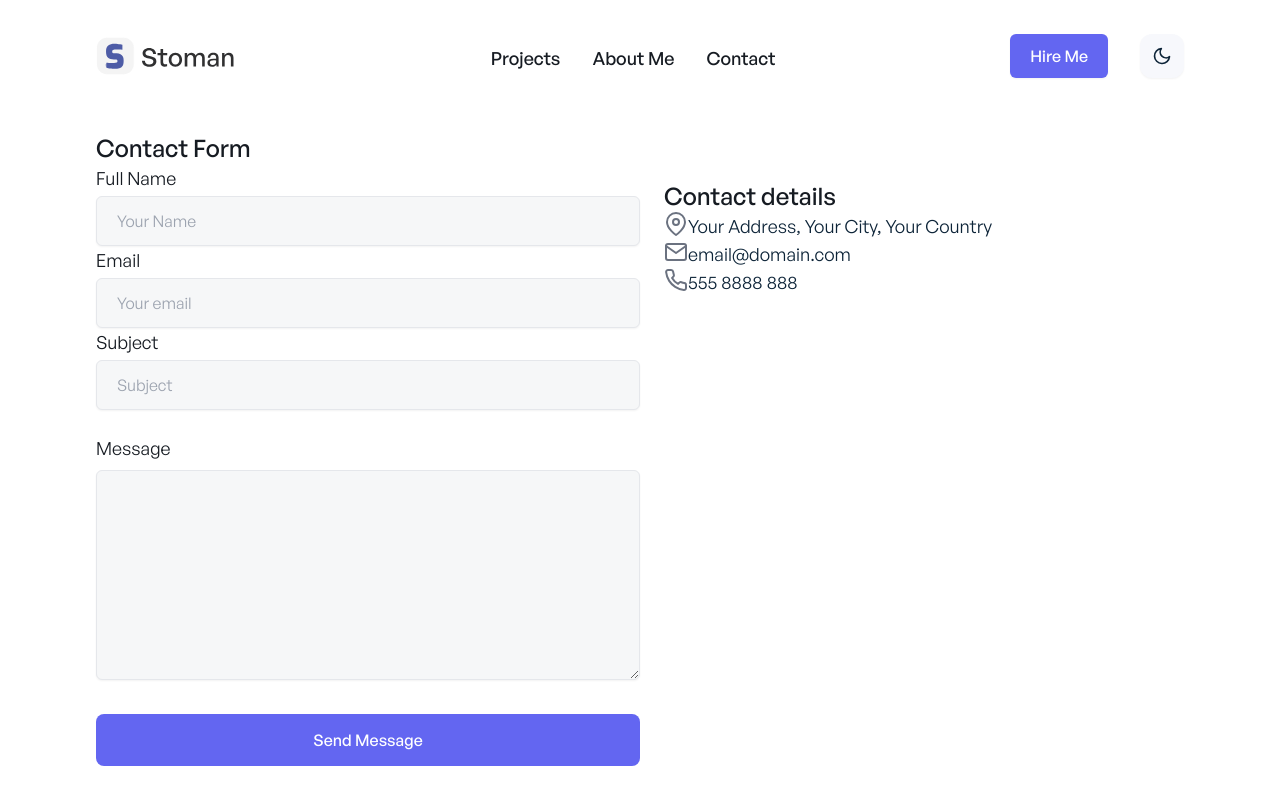
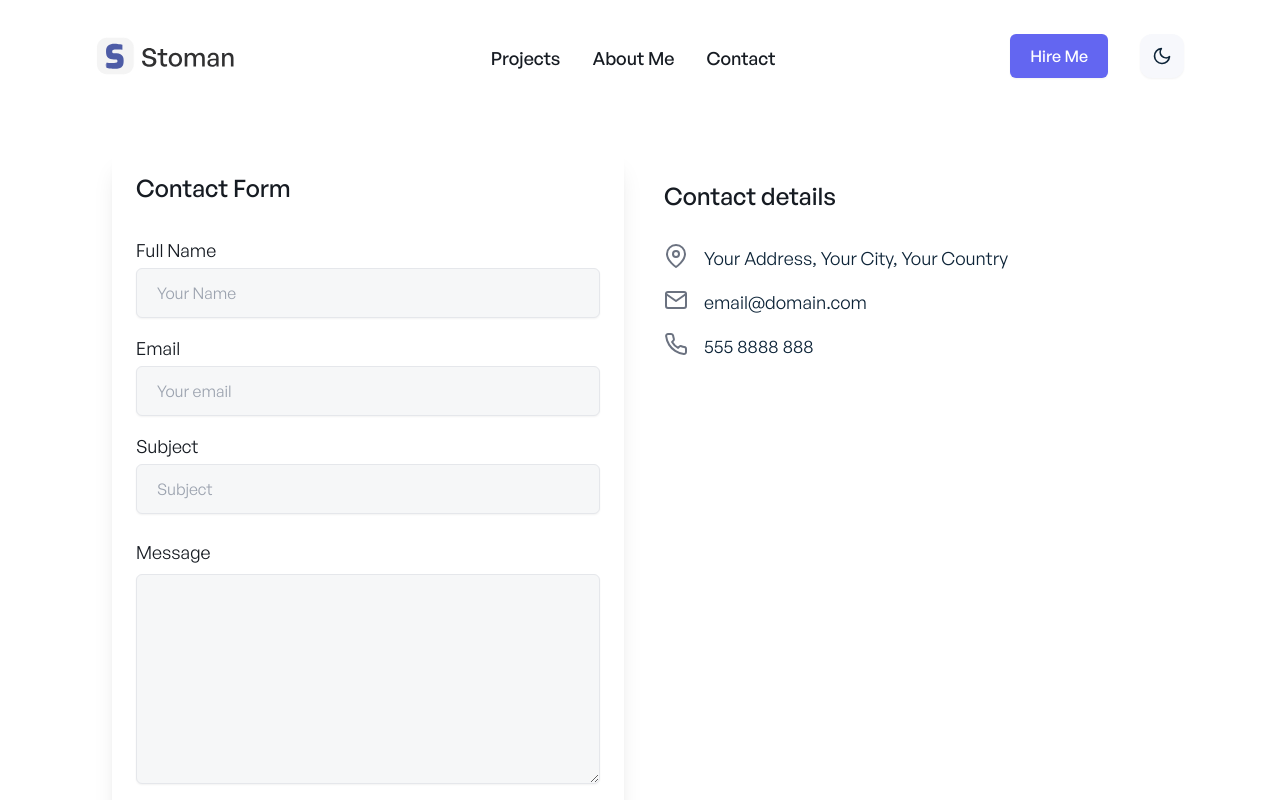
Before and after one commit to chingsley/porfolio_website_3, a React (Create React App) app: page /contact in a window 1280 px wide. Shown: the top 800 px of the page. Built offline with nearby package versions, Linux system fonts and the light colour scheme.

Commit message:
Fix contact form styling

```diff
--- a/src/css/App.css
+++ b/src/css/App.css
@@ -290,3 +290,68 @@ body {
 			margin-bottom: 7rem;
 		}
 }
+
+/** contact form **/
+.dark .dark\:bg-secondary-dark {
+	--tw-bg-opacity: 1;
+	background-color: rgb(16 45 68 / var(--tw-bg-opacity));
+}
+
+@media (min-width: 640px) {
+	.sm\:p-10 {
+			padding: 2.5rem;
+		}
+}
+
+.shadow-xl {
+	--tw-shadow: 0 20px 25px -5px rgb(0 0 0 / 0.1), 0 8px 10px -6px rgb(0 0 0 / 0.1);
+	--tw-shadow-colored: 0 20px 25px -5px var(--tw-shadow-color), 0 8px 10px -6px var(--tw-shadow-color);
+	box-shadow: var(--tw-ring-offset-shadow, 0 0 #0000), var(--tw-ring-shadow, 0 0 #0000), var(--tw-shadow);
+}
+
+@media (max-width: 780px) {
+	.flex-col-reverse {
+			flex-direction: column-reverse;
+		}
+}
+
+.max-w-xl {
+	max-width: 36rem;
+}
+
+.m-4 {
+	margin: 1rem;
+}
+
+.mr-4 {
+	margin-right: 1rem;
+}
+
+.p-6 {
+	padding: 1.5rem;
+}
+
+.mb-8 {
+	margin-bottom: 2rem;
+}
+
+.mb-4 {
+	margin-bottom: 1rem;
+}
+
+.dark .dark\:border-primary-dark {
+	--tw-border-opacity: 1;
+	border-color: rgb(13 36 56 / var(--tw-border-opacity));
+}
+
+.tracking-wider {
+	letter-spacing: 0.05em;
+}
+
+.font-medium {
+	font-weight: 500;
+}
+
+.w-40 {
+	width: 10rem;
+}
```
